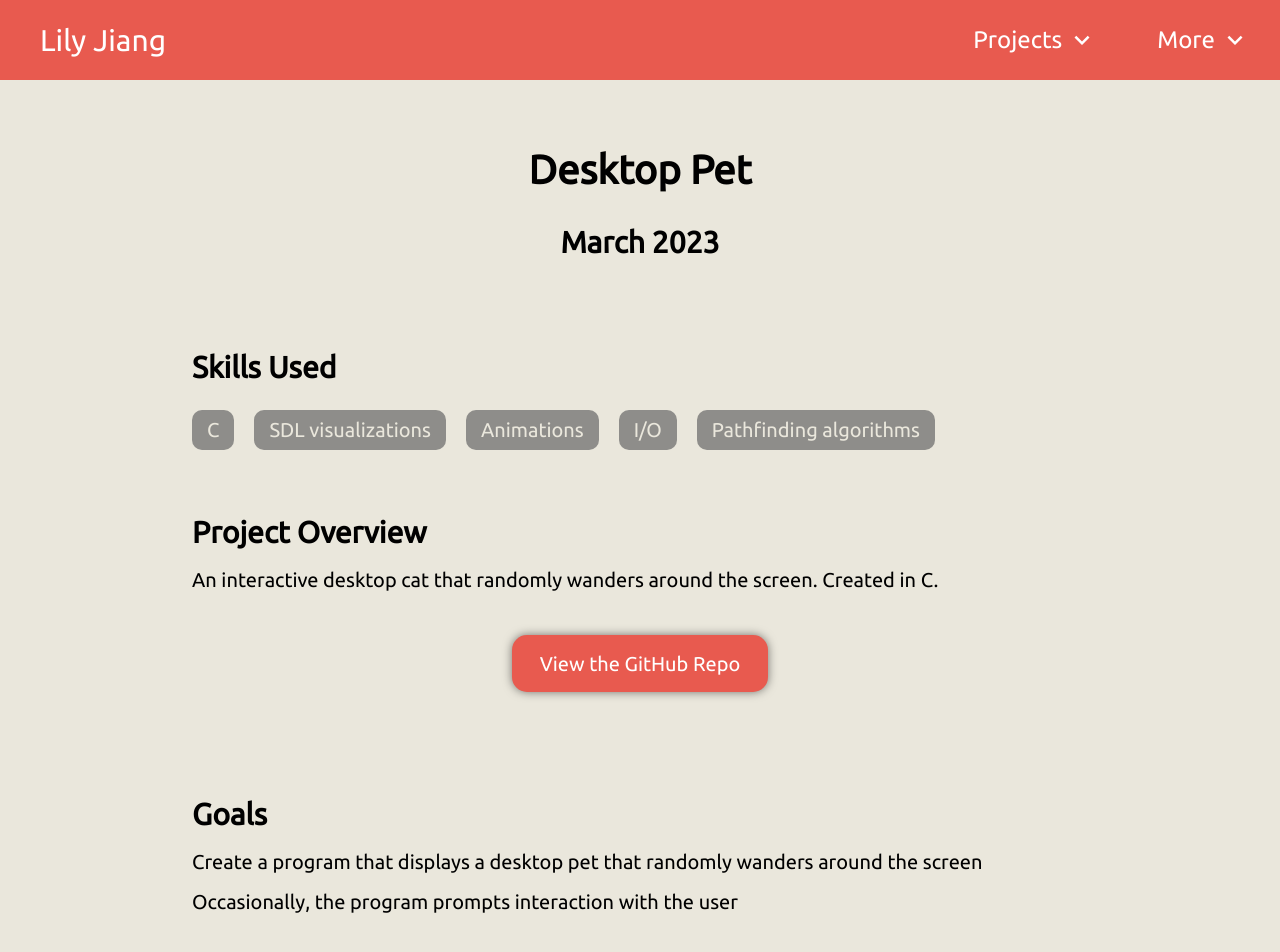
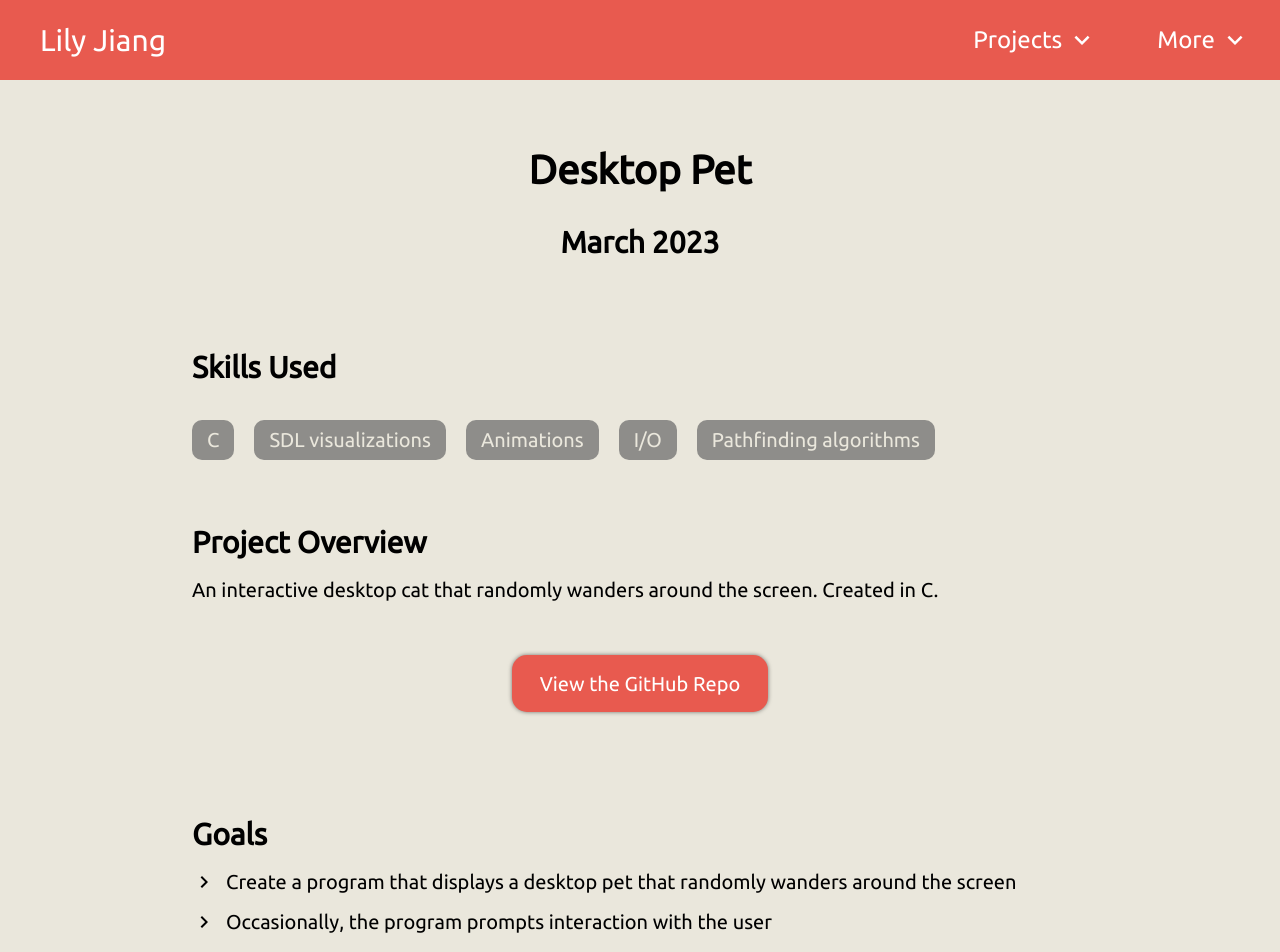
Before and after one commit to ljiang09/ljiang09.github.io, a React (Create React App) app: page /subpages/desktopPet in a window 1280 px wide. Shown: the top 952 px of the page. Built offline with nearby package versions, Linux system fonts and the light colour scheme.

Commit message:
add bullet points

```diff
--- a/src/projectPages/index.js
+++ b/src/projectPages/index.js
@@ -1,5 +1,6 @@
 import { useParams } from "react-router-dom";
 import { Typography, Button } from "@material-ui/core";
+import { KeyboardArrowRight as Bullet } from "@mui/icons-material";
 
 import { projects } from "../components/Projects/projects_data";
 import NavBar from "../components/NavBar";
@@ -66,7 +67,10 @@ const ProjectPages = () => {
               <>
                 <Typography className={classes.header2}>Goals</Typography>
                 {data.goals.map((goal) => (
+                  <div className={classes.bulletPoint}>
+                    <Bullet />
                     <Typography className={classes.text}>{goal}</Typography>
+                  </div>
                 ))}
               </>
             )}
@@ -76,7 +80,10 @@ const ProjectPages = () => {
                   Notable Features
                 </Typography>
                 {data.notableFeatures.map((feature) => (
+                  <div className={classes.bulletPoint}>
+                    <Bullet />
                     <Typography className={classes.text}>{feature}</Typography>
+                  </div>
                 ))}
               </>
             )}
@@ -86,9 +93,12 @@ const ProjectPages = () => {
                   Contributions
                 </Typography>
                 {data.contributions.map((contribution) => (
+                  <div className={classes.bulletPoint}>
+                    <Bullet />
                     <Typography className={classes.text}>
                       {contribution}
                     </Typography>
+                  </div>
                 ))}
               </>
             )}
@@ -115,7 +125,10 @@ const ProjectPages = () => {
               <>
                 <Typography className={classes.header2}>Notes</Typography>
                 {data.notes.map((note) => (
+                  <div className={classes.bulletPoint}>
+                    <Bullet />
                     <Typography className={classes.text}>{note}</Typography>
+                  </div>
                 ))}
               </>
             )}
--- a/src/projectPages/styles.js
+++ b/src/projectPages/styles.js
@@ -30,6 +30,7 @@ const useStyles = makeStyles(() => ({
   header2: {
     fontSize: "30px",
     marginTop: "60px",
+    marginBottom: "10px",
     fontWeight: "bold",
   },
   header3: {
@@ -39,7 +40,7 @@ const useStyles = makeStyles(() => ({
   },
   text: {
     fontSize: "20px",
-    marginTop: "10px",
+    marginBottom: "10px",
   },
   buttons: {
     display: "flex",
@@ -53,7 +54,7 @@ const useStyles = makeStyles(() => ({
     margin: "40px",
     padding: "5px 20px",
     borderRadius: "15px",
-    boxShadow: "0 0 10px rgba(0, 0, 0, 0.5)",
+    boxShadow: "0 0 4px rgba(0, 0, 0, 0.5)",
     "&:hover": {
       background: theme.palette.secondary.main,
     },
@@ -63,6 +64,15 @@ const useStyles = makeStyles(() => ({
       color: "white",
     },
   },
+  bulletPoint: {
+    display: "flex",
+    flexDirection: "row",
+    alignItems: "start",
+    gap: "10px",
+    "& svg": {
+      marginTop: "3px",
+    },
+  },
 }));
 
 export default useStyles;
```
Lines whose indentation alone changed are shown as unchanged.
